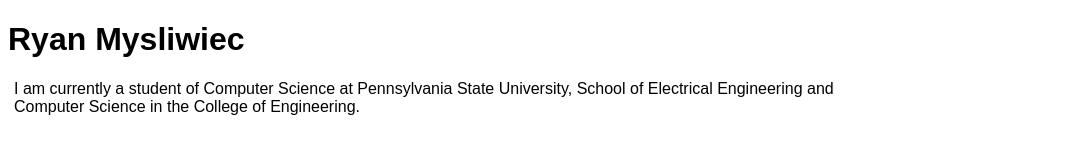
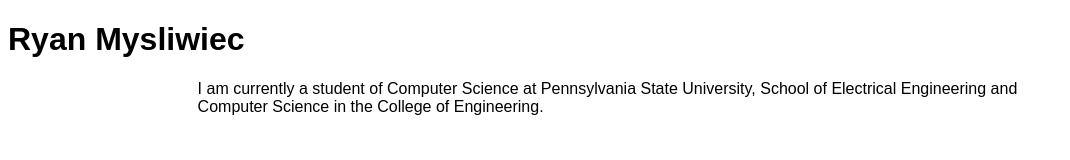
Before and after one commit to retroshade/retroshade.github.io, a plain HTML site: page index.html in a window 1280 px wide. Shown: the whole page, without its empty margins (0-1070 px from the left). Drawn offline with Linux system fonts and the light colour scheme.

Commit message:
Changed margin

```diff
--- a/index.html
+++ b/index.html
@@ -9,7 +9,7 @@
 			}
 			.intro {
 				width: 70%;
-				margin: 6px;
+				margin: auto;
 			}
 		</style>
 		<h1>Ryan Mysliwiec</h1>
```
